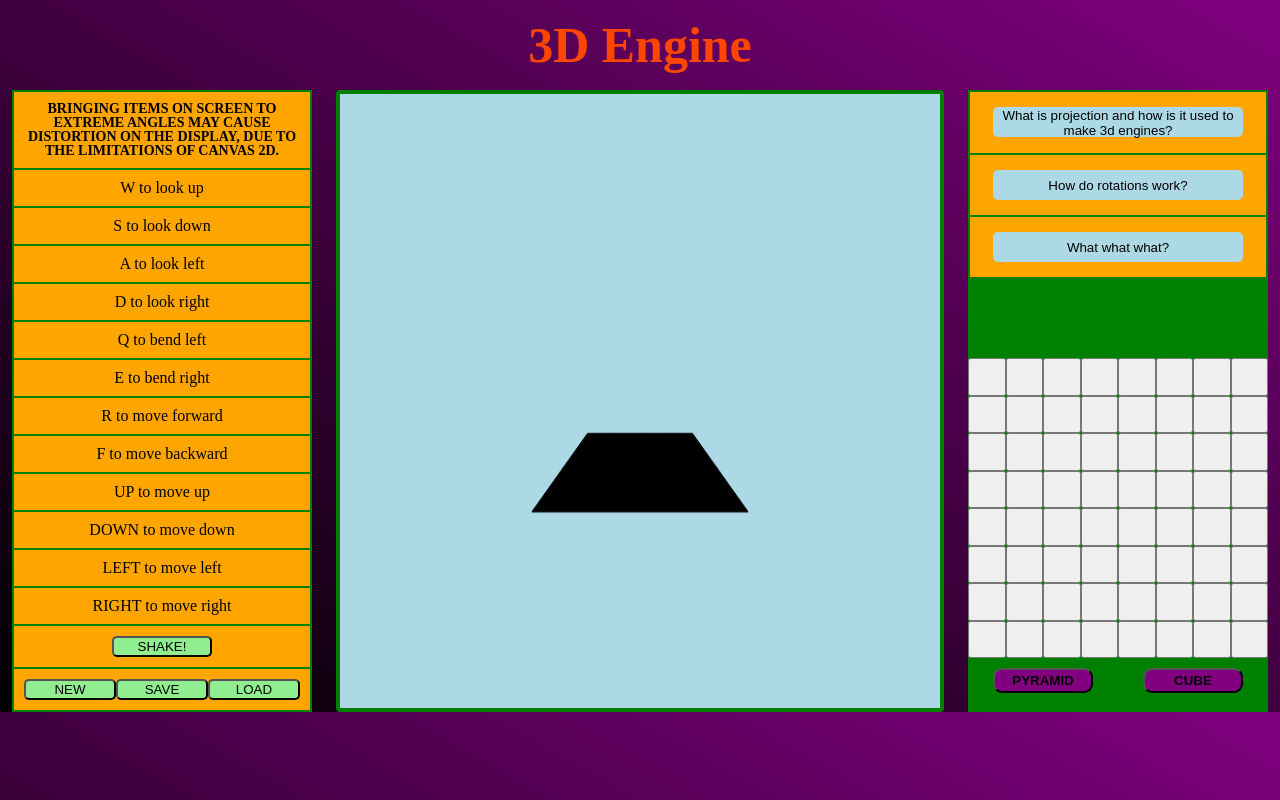
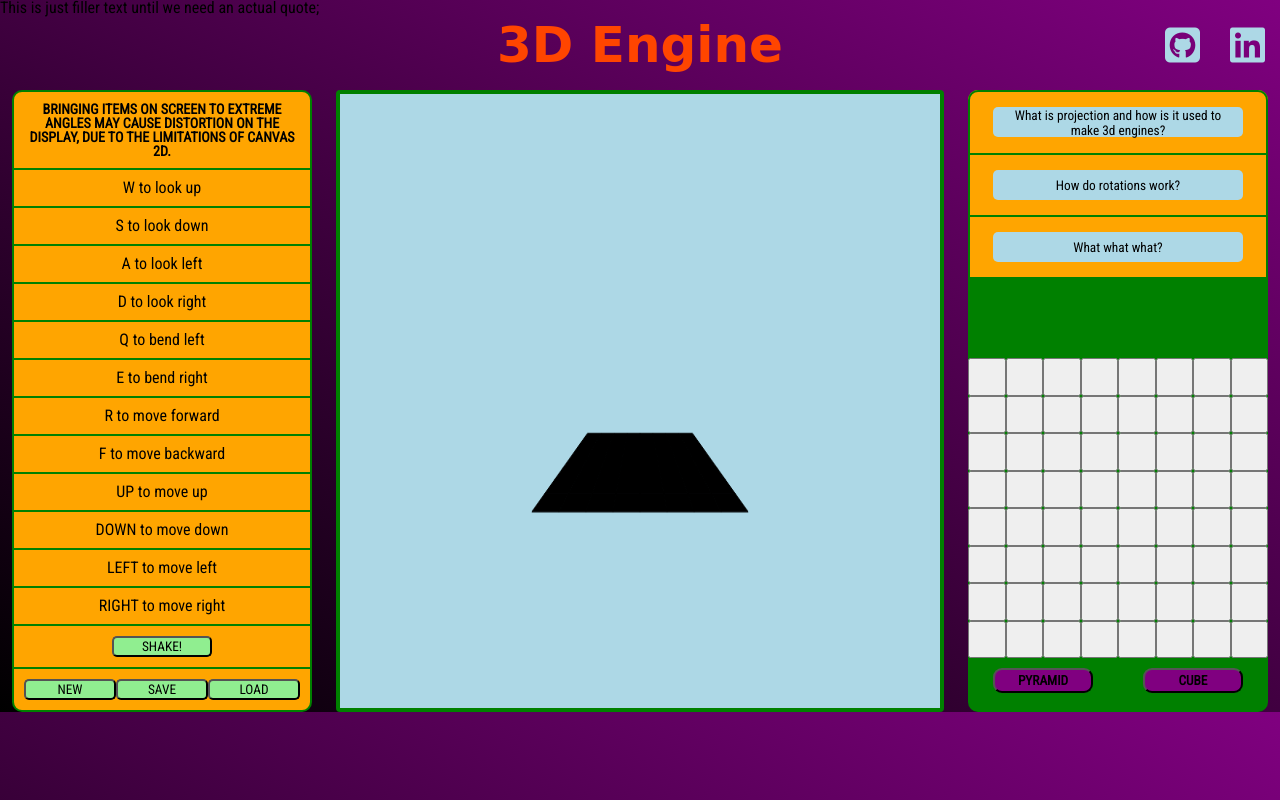
Before and after one commit to RohanM2000/3d-physics-engine, a website built with webpack: page index.html in a window 1280 px wide. Built offline with Linux system fonts and the light colour scheme; a web font is replaced by a local one.

Commit message:
Profile icons added

```diff
--- a/index.html
+++ b/index.html
@@ -5,12 +5,33 @@
     <meta http-equiv="X-UA-Compatible" content="IE=edge">
     <meta name="viewport" content="width=device-width, initial-scale=1.0">
     <link rel="stylesheet" href="./dist/main.css"></link>
+    <link rel="preconnect" href="https://fonts.googleapis.com">
+    <link rel="preconnect" href="https://fonts.gstatic.com" crossorigin>
+    <link href="https://fonts.googleapis.com/css2?family=Nabla&family=Roboto+Condensed&display=swap" rel="stylesheet">
     <script src="./dist/main.js"></script>
     <title>3D/PHYSICS ENGINE</title>
+    <link rel="apple-touch-icon" sizes="180x180" href="/apple-touch-icon.png">
+    <link rel="icon" type="image/png" sizes="32x32" href="/favicon-32x32.png">
+    <link rel="icon" type="image/png" sizes="16x16" href="/favicon-16x16.png">
+    <link rel="manifest" href="/site.webmanifest">
+    <script src="https://kit.fontawesome.com/f6acef2fdd.js" crossorigin="anonymous"></script>
 </head>
 <body>
     <section class="nav-row">
+        <div class="quote">
+            <p>
+                This is just filler text until we need an actual quote;
+            </p>
+        </div>
         <h1>3D Engine</h1>
+        <div class="profile-links">
+            <a href="https://github.com/RohanM2000" target="_blank" rel="noopener noreferrer">
+                <i class="fa-brands fa-square-github"></i>
+            </a>
+            <a href="https://www.linkedin.com/in/rohan-mudumba-498b48249/" target="_blank" rel="noopener noreferrer">
+                <i class="fa-brands fa-linkedin"></i>
+            </a>
+        </div>
     </section>
     <section class="content-body">
         <ul class="directions">
--- a/package.json
+++ b/package.json
@@ -17,6 +17,7 @@
   "dependencies": {
     "@babel/core": "^7.21.8",
     "@babel/preset-env": "^7.21.5",
+    "@fortawesome/fontawesome-free": "^6.4.0",
     "babel-loader": "^9.1.2",
     "core-js": "^3.30.2",
     "css-loader": "^6.7.4",
--- a/src/index.js
+++ b/src/index.js
@@ -155,8 +155,14 @@ document.addEventListener("DOMContentLoaded", (event) => {
 
     what.addEventListener("click", (event)=> {
         const ele = document.createElement("p");
-        ele.innerText = "This engine is made with 2d canvas and a simple physics engine made from scratch that considers every object a non-rotational hard body. To read more about the underlying math concepts click me.";
+        ele.innerText = "This engine is made with 2d canvas and a simple physics engine made from scratch that considers every object a non-rotational hard body. To read more about the underlying math concepts ";
         // answers.appendChild(ele);
+        const a = document.createElement("a");
+        a.innerText = "click me.";
+        a.href = "https://en.wikipedia.org/wiki/Rotation_matrix";
+        a.target = "_blank";
+        a.rel = "noopener noreferrer";
+        ele.append(a);
         throttleButton(ele);
     });
 
--- a/src/index.scss
+++ b/src/index.scss
@@ -19,5 +19,6 @@
     100% {
         width: 297px;
         height: 80px;
+        white-space: normal;
     }
 }
--- a/src/styles/directions.scss
+++ b/src/styles/directions.scss
@@ -1,4 +1,6 @@
 ul.directions {
+    border-radius: 10px;
+
     li {
     display: block;
     padding: 10px;
@@ -13,6 +15,8 @@ ul.directions {
         font-weight: 700;
         text-transform: uppercase;
         font-size: 14px;
+        border-top-left-radius: 10px;
+        border-top-right-radius: 10px;
     }
     > li > button {
         background-color: lightgreen;
@@ -33,6 +37,7 @@ ul.directions {
     > li:last-of-type {
         display: flex;
         justify-content: space-between;
-
+        border-bottom-left-radius: 10px;
+        border-bottom-right-radius: 10px;
     }
 }
--- a/src/styles/general-flexing.scss
+++ b/src/styles/general-flexing.scss
@@ -2,11 +2,12 @@ body {
     display: flex;
     flex-direction: column;
     background-image: linear-gradient(to bottom left, purple, black);
+    font-family: 'Roboto Condensed', sans-serif;
 }
 
 section.nav-row {
     display: flex;
-    justify-content: space-around;
+    justify-content: space-between;
 }
 
 section.content-body {
@@ -21,3 +22,15 @@ ul.directions {
 div.questions-answers {
     width: 300px;
 }
+
+button {
+    // font-family: 'Nabla', cursive;
+    font-family: 'Roboto Condensed', sans-serif;
+}
+
+div.profile-links {
+    display: flex;
+    width: 400px;
+    justify-content: flex-end;
+    align-items: center;
+}
--- a/src/styles/header.scss
+++ b/src/styles/header.scss
@@ -4,4 +4,17 @@ h1 {
     font-size: 50px;
     color: orangered;
     margin: 20px;
+    font-family: 'Nabla', cursive;
 }
+
+div.profile-links {
+    i {
+        margin: 15px;
+        font-size: 40px;
+        color: lightblue;
+    }
+}
+
+div.quote {
+    width: 400px;
+}
--- a/src/styles/questions.scss
+++ b/src/styles/questions.scss
@@ -2,6 +2,7 @@ div.questions-answers {
     display: flex;
     flex-direction: column;
     background-color: green;
+    border-radius: 10px;
 
     ul.questions {
         // display: flex;
@@ -9,6 +10,8 @@ div.questions-answers {
         align-items: center;
         text-align: center;
         background-color: orange;
+        border-top-right-radius: 10px;
+        border-top-left-radius: 10px;
         li {
             display: block;
             padding: 15px;
@@ -36,6 +39,8 @@ div.questions-answers {
 
         li:first-of-type {
             border-top: 2px solid green;
+            border-top-left-radius: 10px;
+            border-top-right-radius: 10px;
         }
 
 
@@ -53,6 +58,7 @@ div.questions-answers {
         p {
             animation: animate 1s linear forwards;
             overflow: hidden;
+            white-space: nowrap;
             width: 288px;
             text-align: center;
         }
```
Also changed, not shown: android-chrome-192x192.png (added), android-chrome-512x512.png (added), apple-touch-icon.png (added), dist/main.css, dist/main.js, favicon-16x16.png (added), favicon-32x32.png (added), favicon.ico (added), site.webmanifest (added), 1 other file.
